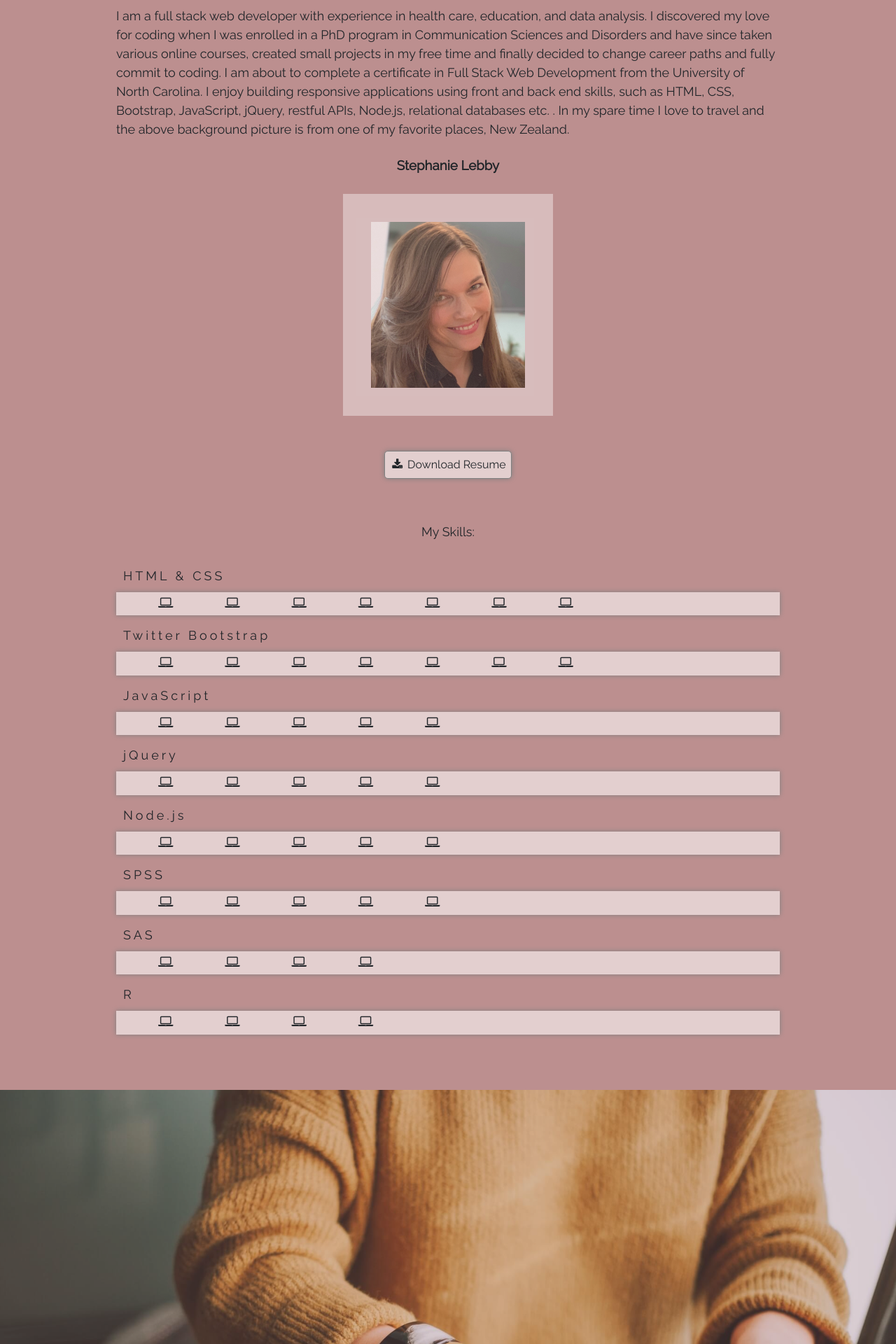
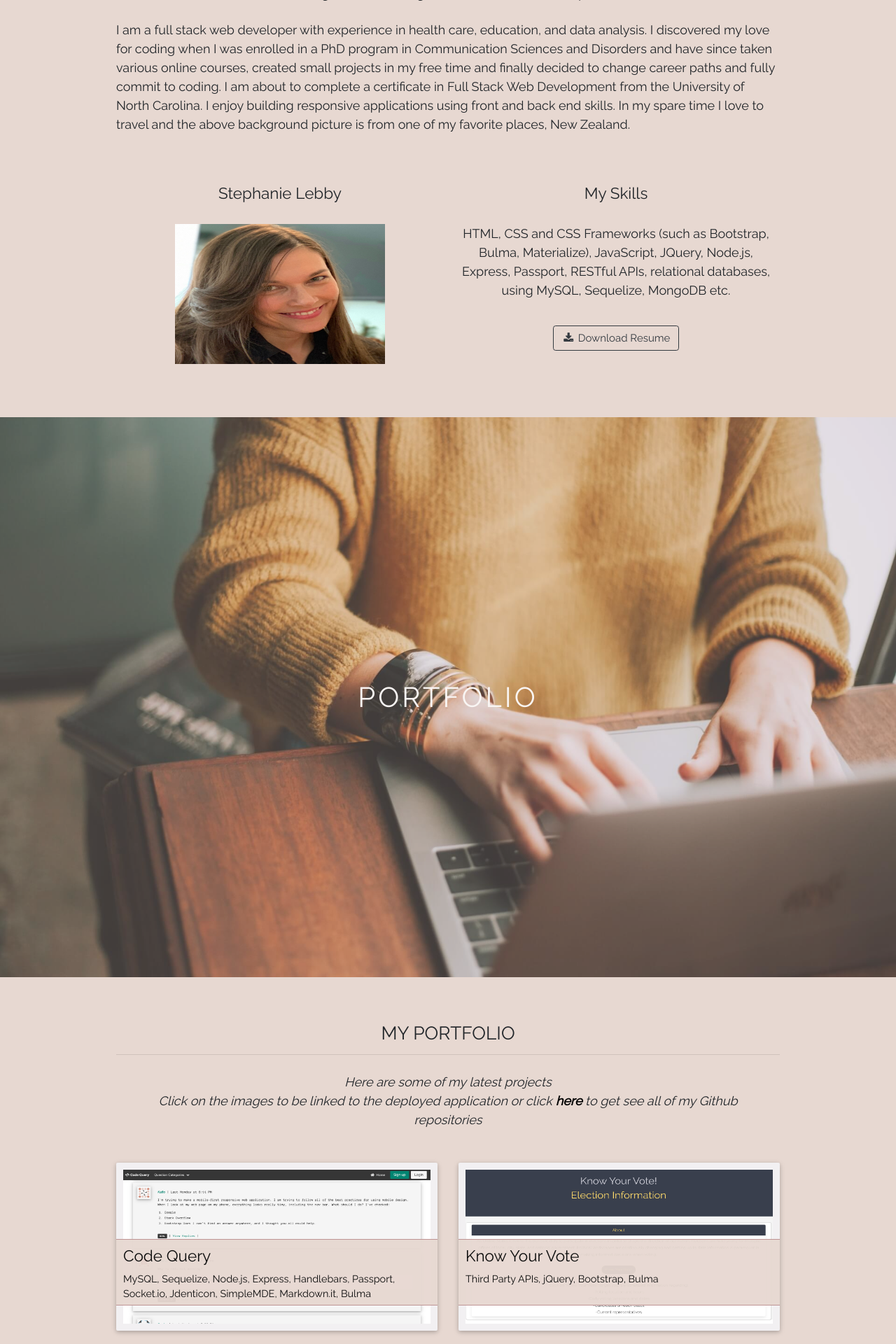
Before and after one commit to Steffield/Steffield.github.io, a PHP site: page / in a window 1280 px wide. Shown: the part 960-2880 px from the top of the page at 70% size. Run offline with PHP 8.4, Linux system fonts and the light colour scheme.

Commit message:
updated portfolio

```diff
--- a/assets/Style/style.css
+++ b/assets/Style/style.css
@@ -110,14 +104,7 @@ html {
   /* font-size: .8em;
   border: 1px solid gray */
 
-  padding: 7px;
-  border-radius: 5px;
-  box-shadow: 0px 0px 7px 0px grey;
-  background-color: #e3cfcf;
-  text-decoration: none;
-  font-size: 16px;
-  margin-top: 50px;
-  border: 1px solid gray;
+
 
 }
 
@@ -163,8 +150,13 @@ button:active {
 #sendBtn:hover{
   background-color:#bc8f8f;
   box-shadow: 0px 0px 8px 5px #e3cfcf;
+  border-color: #bc8f8f;
 
 
+}
+
+.padding-10{
+  padding:10px;
 }
 
 #toTopBtn:hover{
@@ -294,16 +286,31 @@ p{
   transform:translate(-50%,-50%);
   -ms-transform:translate(-50%,-50%);
 }
+.relative{
+  position: relative;
+}
 
 .sectionSpan{
   font-size:40px;
   color:white;
 }
 
+
 a #git:hover,
 a #linkedIn:hover {
     width: 150px;
     height: 150px;
+}
+
+.githubInText{
+  color: black;
+  padding-left: 5px;
+  /* font-size:1.2em; */
+}
+
+.githubInText:hover{
+  color: black;
+  font-size: 2em;
 }
 
 hr{
@@ -337,49 +344,16 @@ hr{
 #aboutRow{
   padding:12px 24px!important;
 }
-/*test animated frame for image- doesnt work*/
-/* .gradient-border {
-  --borderWidth: 3px;
-  background: #1D1F20;
-  position: relative;
-  border-radius: var(--borderWidth);
-}
-.gradient-border:after {
-  content: '';
-  position: absolute;
-  top: calc(-1 * var(--borderWidth));
-  left: calc(-1 * var(--borderWidth));
-  height: calc(100% + var(--borderWidth) * 2);
-  width: calc(100% + var(--borderWidth) * 2);
-  background: linear-gradient(60deg, #f79533, #f37055, #ef4e7b, #a166ab, #5073b8, #1098ad, #07b39b, #6fba82);
-  border-radius: calc(2 * var(--borderWidth));
-  z-index: -1;
-  animation: animatedgradient 3s ease alternate infinite;
-  background-size: 300% 300%;
-}
-
-
-@keyframes animatedgradient {
-	0% {
-		background-position: 0% 50%;
-	}
-	50% {
-		background-position: 100% 50%;
-	}
-	100% {
-		background-position: 0% 50%;
-	}
-} */
-
+/
 /*test end*/
 
 #myPhoto{
   max-width:100%;height:auto;
   opacity: .7;
-  border: 40px solid #e3cfcf;
+  border: 5px solid #bc8f8f;
   /* border-image-source: url("lighthousebgImg.png")!important;
   border-image-slice: 19 fill;  */
-  */
+  margin-bottom: 30px;
 }
 
 #myPhoto:hover{
@@ -400,12 +374,12 @@ hr{
 #experience,
 #addressDetails{
   font-size:18px;
-  margin-top:20px;
+  /* margin-top:20px; */
   margin-bottom: 20px;
 }
 
 #experience{
-  padding-top:30px;
+  /* padding-top:30px; */
   padding-bottom: 16px;
 }
 
@@ -436,33 +410,27 @@ hr{
 
 .pfPic{
   /* box-shadow: 1px 1px 2px 2px #e3cfcf; */
+  padding-right: 20px;
   margin-bottom:30px;
   width:100%;
   border-radius:2px;
-  padding:5px;
+  padding:10px;
   height:240px;
   background-color: #f2f0f2;
-  opacity:.7;
-  border: 5px double #6c4040;
+  /* opacity:9; */
+  box-shadow: 0 2px 5px 0 rgba(0,0,0,0.16), 0 2px 10px 0 rgba(0,0,0,0.12);
+  /* border: black solid 1px; */
+  position: relative;
+
 }
 
 .pfPic:hover{
-  opacity:1;
+  /* opacity:1;  */
   /* width:110%;
   height:auto*/
+  /* border: 2px black solid; */
 }
 
-.pf1,
-.pf2,
-.pf3,
-.pf4,
-.pf5,
-.pf6{
-    z-index: 1;
-    position: relative;
-    margin: 20px;
-    float: left;
-}
 
 .banner1,
 .banner2,
@@ -471,29 +439,55 @@ hr{
 .banner5,
 .banner6 {
   position: absolute;
-    background-color: #e3cfcf;
+    /* background-color: #bc8f8f; */
+    background-color: #e7d8d1;
     color: black;
-    width: 70%;
-    /* height: 35%; */
-    top: 45%;
-    border-radius: 2px;
-    left: 14%;
-    bottom: 8%;
+    /* left:0; */
+    bottom:0;
+    /* width: 100%;  */
+    height: 35%;
+    top: 35%;
+    /* border-radius: 2px; */
+    left: 0%;
+    right:0%;
+    /* bottom: 25%; */
+    /* padding-right: 15px;
+    padding-left:15px; */
     padding: 10px;
-    /* padding: 30px; */
-    /* opacity: .9; */
-    box-shadow: 0px 2px 3px 3px #6c4040;
-    /* margin: 20px; */
+    opacity: .95;
+    /* box-shadow: 0px 2px 3px 3px #6c4040; */
+    margin: 15px;
     font-size: .8em;
+    border-top: #bc8f8f solid 1px;
+    border-bottom: #bc8f8f solid 1px;
+
+    /* box-shadow: 0 2px 5px 0 rgba(0,0,0,0.16), 0 2px 10px 0 rgba(0,0,0,0.12); */
+    /* box-shadow: inset 0px 0px 2px rgba(0,0,0,0.16), inset 0px 0px 5px 1px rgba(0,0,0,0.12) */
+
 }
 
-/* .banner1:hover,
+
+.display-container{
+  position: relative;
+  height: 300px;
+}
+
+.display-topleft{
+  position:absolute;
+  left:0;
+  top:0;
+  background-color: #e7d8d1;
+}
+
+
+.banner1:hover,
 .banner2:hover,
 .banner3:hover,
 .banner4:hover,
-.banner5:hover {
-  opacity: .5;
-} */
+.banner5:hover,
+.banner6:hover {
+  opacity: 0;
+}
 
 /* .pfPicBanner{
   position:absolute;
--- a/index.html
+++ b/index.html
@@ -43,7 +43,7 @@
 <div class="bgImg-1" id="home">
     <div id="bgTextLeft">
         <span class="wide"><span id="nameSpan">Stephanie Lebby<br></span></span>
-        <span class="wide"><span id="jobSpan">Web Developer</span></span>
+        <span class="wide"><span id="jobSpan">Full Stack Web Developer</span></span>
 
       </div>
       <div id="bgTextRight">
@@ -63,61 +63,33 @@
 <div class="content section" id="about">
   <h3 class="center">ABOUT ME</h3>
   <hr>
-  <p class="center"><em>Bilingual German-English Full Stack Web Developer</em></p>
-  <p>I am a full stack web developer with experience in health care, education, and data analysis. I discovered my love for coding when I was enrolled in a PhD program in Communication Sciences and Disorders and have since taken various online courses, created small projects in my free time and finally decided to change career paths and fully commit to coding. I am about to complete a certificate in Full Stack Web Development from the University of North Carolina. I enjoy building responsive applications using front and back end skills, such as HTML, CSS, Bootstrap, JavaScript, jQuery, restful APIs, Node.js, relational databases etc. . In my spare time I love to travel and the above background picture is from one of my favorite places, New Zealand.</p>
+  <p class="center padding-10"><em>Bilingual German-English Full Stack Web Developer</em></p>
+  <p>I am a full stack web developer with experience in health care, education, and data analysis. I discovered my love for coding when I was enrolled in a PhD program in Communication Sciences and Disorders and have since taken various online courses, created small projects in my free time and finally decided to change career paths and fully commit to coding. I am about to complete a certificate in Full Stack Web Development from the University of North Carolina. I enjoy building responsive applications using front and back end skills. In my spare time I love to travel and the above background picture is from one of my favorite places, New Zealand.</p>
   <div class="row">
     <div class="col-md-12 center" id="aboutRow">
-      <h5><b>Stephanie Lebby</b></h5><br>
-      <img src="./assets/images/IMG_0110.jpeg" id="myPhoto" class="gradient-border" alt="Photo of Stephanie Lebby" width="300" height="200">
-      <br>
-      <form method="get" action="./assets/images/Resume.pdf">
-        <button class="button"id="resumeBtn" type="submit"><i class="fa fa-download fa-fw"></i> Download Resume</button>
-     </form>
+      <br><br>
+      <div class="row">
+        <div class= "col-md-6">
+          <h4>Stephanie Lebby</h4>
+          <br>
+          <img src="./assets/images/IMG_0110.jpeg" id="myPhoto" class="gradient-border" alt="Photo of Stephanie Lebby" width="300" height="200">
+        </div>
+        <div class="col-md-6">
+          <h4>My Skills</h4>
+          <br>
+          <p>HTML, CSS and CSS Frameworks (such as Bootstrap, Bulma, Materialize), JavaScript, JQuery, Node.js, Express, Passport, RESTful APIs, relational databases, using MySQL, Sequelize, MongoDB etc.</p>
+
+          <br>
+
+          <form method="get" action="./assets/images/Resume.pdf">
+            <button class="btn btn-outline-dark"id="resumeBtn" type="submit"><i class="fa fa-download fa-fw"></i> Download Resume</button>
+          </form>
+        </div>
+
+      </div>
     </div>
-    <!-- <div class="col-md-3" >
-      <button class="button"id="resumeBtn">
-        <i class="fa fa-download"></i> Download Resume
-      </button>
-    </div> -->
   </div>
 
-  <p id="experience" class="center">My Skills:</p>
-
-  <p class="wide language">HTML & CSS</p>
-  <div class="section skillBar">
-    <p class="skillIcons"><i class="fa fa-laptop"></i>  <i class="fa fa-laptop"></i>  <i class="fa fa-laptop"></i>  <i class="fa fa-laptop"></i>  <i class="fa fa-laptop"></i>  <i class="fa fa-laptop"></i>  <i class="fa fa-laptop"></i>  </p></div>
-
-  <p class="wide language">Twitter Bootstrap</p>
-  <div class="section skillBar">
-    <p class="skillIcons"><i class="fa fa-laptop"></i>  <i class="fa fa-laptop"></i>  <i class="fa fa-laptop"></i>  <i class="fa fa-laptop"></i>  <i class="fa fa-laptop"></i>  <i class="fa fa-laptop"></i>  <i class="fa fa-laptop"></i>  </p></div>
-
-  <p class="wide language">JavaScript</p>
-  <div class="section skillBar">
-    <p class="skillIcons"><i class="fa fa-laptop"></i>  <i class="fa fa-laptop"></i>  <i class="fa fa-laptop"></i>  <i class="fa fa-laptop"></i>  <i class="fa fa-laptop"></i>  </p></div>
-
-  <p class="wide language">jQuery</p>
-  <div class="section skillBar">
-    <p class="skillIcons"><i class="fa fa-laptop"></i>  <i class="fa fa-laptop"></i>  <i class="fa fa-laptop"></i>  <i class="fa fa-laptop"></i>  <i class="fa fa-laptop"></i>  </p></div>
-
-  <p class="wide language">Node.js</p>
-  <div class="section skillBar">
-    <p class="skillIcons"><i class="fa fa-laptop"></i>  <i class="fa fa-laptop"></i>  <i class="fa fa-laptop"></i>  <i class="fa fa-laptop"></i>  <i class="fa fa-laptop"></i>  </p></div>
-
-  <p class="wide language">SPSS</p>
-  <div class="section skillBar">
-    <p class="skillIcons"><i class="fa fa-laptop"></i>  <i class="fa fa-laptop"></i>  <i class="fa fa-laptop"></i>  <i class="fa fa-laptop"></i>  <i class="fa fa-laptop"></i>  </p></div>
-
-  <p class="wide language">SAS</p>
-    <div class="section skillBar">
-      <p class="skillIcons"><i class="fa fa-laptop"></i>  <i class="fa fa-laptop"></i>  <i class="fa fa-laptop"></i>  <i class="fa fa-laptop"></i> </p></div>
-
-  <p class="wide language">R</p>
-    <div class="section skillBar">
-      <p class="skillIcons"><i class="fa fa-laptop"></i>  <i class="fa fa-laptop"></i>  <i class="fa fa-laptop"></i>  <i class="fa fa-laptop"></i>  </p></div>
-
-  <!-- <p class="wide language">Python</p>
-    <div class="section skillBar">
-      <p class="skillIcons"><i class="fa fa-laptop"></i>  <i class="fa fa-laptop"></i>  <i class="fa fa-laptop"></i>  </p></div> -->
 
 </div>
 
@@ -133,20 +105,60 @@
 <div class="content section" id="portfolioSection">
   <h3 class="center">MY PORTFOLIO</h3>
   <hr>
-  <p class="center"><em>Here are some of my latest projects <br> Click on the images to be linked to the github repository</em></p><br>
+  <p class="center padding-10"><em>Here are some of my latest projects <br> Click on the images to be linked to the deployed application or click<b><a class="githubInText" href="https://github.com/Steffield">here </b></a>to get see all of my Github repositories</em></p><br>
 
   <!-- Project Grid-->
 
   <div class="row">
-      <div class="col-md-6" id="pf1">
-        <a  href="https://steffield.github.io/Project-One/" ><img src="./assets/images/appCurrentDesign.png" onclick="onClick(this)" class="pfPic" alt="Know Your Vote">
+    <div class="col-md-6 padding" >
+      <a  href="https://code--query.herokuapp.com/" target="_blank"><img  src="./assets/images/CQ.png" onclick="onClick(this)" class="pfPic" alt="Code Query">
+      <div class="banner1">
+        <h4>Code Query</h4>
+        <p id="subtext">MySQL, Sequelize, Node.js, Express, Handlebars, Passport, Socket.io, Jdenticon, SimpleMDE, Markdown.it, Bulma</p>
+      </div>
+      </here>
+    </div>
+
+      <div class="col-md-6 padding"id="pf1" >
+        <a  href="https://steffield.github.io/Project-One/" target="_blank"><img  src="./assets/images/KYV.png" onclick="onClick(this)" class="pfPic" alt="Know Your Vote">
+        <div class="banner2">
+          <h4>Know Your Vote</h4>
+          <p id="subtext">Third Party APIs, jQuery, Bootstrap, Bulma</p>
+        </div></a>
+      </div>
+
+    </div>
+
+    <div class="row">
+
+      <div class="col-md-6 padding">
+        <a href="https://steffield-burger-app.herokuapp.com/" target="_blank"><img src="./assets/images/burger.png" onclick="onClick(this)" class=" pfPic" alt="Day Planner">
+        <div class="banner3">
+          <h4>Burger App</h4>
+          <p id="subtext">Node.js, MySQL, Express.js, Materialize, JavaScript, Heroku Deployment</p>
+        </div></a>
+      </div>
+
+      <div class="col-md-6 padding">
+        <a href="https://github.com/Steffield/Employee-Management-System" target="_blank"><img src="./assets/images/EMS.png" onclick="onClick(this)" class=" pfPic" alt="Day Planner">
+        <div class="banner4">
+          <h4>Employee Management System</h4>
+          <p id="subtext">Node.js, Handlebars, MySQL, Inquirer, JQuery</p>
+        </div></a>
+      </div>
+
+    </div>
+
+  <!-- <div class="row">
+      <div class="col-md-6 padding"id="pf1" >
+        <a  href="https://steffield.github.io/Project-One/" ><img  src="./assets/images/appCurrentDesign.png" onclick="onClick(this)" class="pfPic" alt="Know Your Vote">
         <div class="banner1">
           <h4>Know Your Vote</h4>
           <p id="subtext">Third Party APIs, jQuery, Bulma</p>
         </div></a>
       </div>
 
-        <div class="col-md-6"id="pf2">
+        <div class="col-md-6 padding" id="pf2">
           <a href="https://steffield-burger-app.herokuapp.com/"><img src="./assets/images/burger.gif" onclick="onClick(this)" class=" pfPic" alt="Day Planner">
           <div class="banner2">
             <h4>Burger App</h4>
@@ -154,19 +166,19 @@
           </div></a>
       </div>
 
-  </div>
+  </div> -->
 
   <div class="row">
-      <div class="col-md-6"id="pf3">
-        <a href="https://steffield.github.io/WeatherApp/"><img src="./assets/images/weatherapp.png" onclick="onClick(this)" class="pfPic" alt="Weather Application">
+      <div class="col-md-6 padding"id="pf3">
+        <a href="https://steffield.github.io/WeatherApp/" target="_blank"><img src="./assets/images/WA.png" onclick="onClick(this)" class="pfPic" alt="Weather Application">
         <div class="banner3">
           <h4>Weather App</h4>
-          <p id="subtext">Third Party API, jQuery, Moment.js</p>
+          <p id="subtext">Third Party API, jQuery, Moment.js, Bootstrap</p>
         </div></a>
       </div>
 
-      <div class="col-md-6"id="pf4">
-        <a href="https://steffield.github.io/multipleChoiceQuiz/"><img src="./assets/images/quiz.png"  onclick="onClick(this)" class=" pfPic" alt="Quiz">
+      <div class="col-md-6 padding">
+        <a href="https://steffield.github.io/multipleChoiceQuiz/" target="_blank"><img id="pf4"src="./assets/images/quiz.png"  onclick="onClick(this)" class=" pfPic" alt="Quiz">
         <div class="banner4">
           <h4>Multiple Choice Quiz</h4>
           <p id="subtext">JavaScript, Bootstrap</p>
@@ -177,7 +189,7 @@
   <div class="row">
 
   <div class="col-md-6"id="pf5">
-    <a href="https://steffield.github.io/DayPlanner/"><img src="./assets/images/Planner.png" onclick="onClick(this)" class=" pfPic" alt="Day Planner">
+    <a href="https://steffield.github.io/DayPlanner/" target="_blank"><img src="./assets/images/Planner.png" onclick="onClick(this)" class=" pfPic" alt="Day Planner">
     <div class="banner2">
       <h4>Day Planner</h4>
       <p id="subtext">jQuery, Moment.js, Bootstrap</p>
@@ -185,7 +197,7 @@
   </div>
 
   <div class="col-md-6"id="pf6">
-      <a href="https://steffield.github.io/EarlyLanguageBlog/"><img src="./assets/images/LangBlog-compressor.png"  onclick="onClick(this)" class="pfPic" alt="Language Blog">
+      <a href="https://steffield.github.io/EarlyLanguageBlog/" target="_blank"><img src="./assets/images/LangBlog-compressor.png"  onclick="onClick(this)" class="pfPic" alt="Language Blog">
       <div class="banner6">
         <h4>Language Blog</h4>
         <!-- <p id="subtext">Template</p> -->
@@ -212,18 +224,10 @@
     <div class="col-md-12" id="contactPanel">
       <div id="addressDetails">
         <i class="fa fa-map-marker fa-fw margin-right"></i> Cary, NC, US<br>
-        <i class="fa fa-phone fa-fw margin-right"></i> Phone: 813 400 6633<br>
-        <i class="fa fa-envelope fa-fw margin-right"></i> Email: steffilebby@gmail.com<br>
+        <!-- <i class="fa fa-phone fa-fw margin-right"></i> Phone: 813 400 6633<br> -->
+        <i class="fa fa-envelope fa-fw margin-right"></i> steffilebby@gmail.com<br>
       </div>
       <p>Or leave me a note:</p>
-
-      <!-- <form action="https://formspree.io/steffilebby@gmail.com"method="POST">
-        <p class="contact"><input type="text" name="name" placeholder="Name"></p>
-        <p class="contact"><input type="email" name="_replyto" placeholder="Email"></p>
-        <p class="contact"><input type="subjetc" name="_subject" placeholder="Subject"></p>
-        <p class="contact"><input type="message" name="message" placeholder="Message"></p>
-        <input type="submit" value="Send" id="sendBtn">
-    </form> -->
 
     <form class="contact" id="fs-frm" name="simple-contact-form" accept-charset="utf-8" action="https://formspree.io/steffilebby@gmail.com" method="post">
       <fieldset id="fs-frm-inputs">
@@ -240,18 +244,6 @@
       </button>
       <!-- <input type="submit" value="Submit" id="sendBtn"> -->
     </form>
-
-      <!-- <form action="contact.php" method="post" target="_blank">
-        <p><input class="input" type="text" placeholder="Name" required name="name"></p>
-        <p><input class="input" type="text" placeholder="Email" required name="email"></p>
-        <p><input class="input" type="text" placeholder="Subject" required name="subject"></p>
-        <p><input class="input" type="text" placeholder="Message" required name="message"></p>
-        <p>
-          <button class="button center padding-large" id="sendBtn" type="submit">
-            <i class="fa fa-paper-plane"></i> SEND MESSAGE
-          </button>
-        </p>
-      </form> -->
     </div>
   </div>
 </div>
```
Also changed, not shown: other parts of assets/Style/style.css (+41 -19 lines), assets/Style/Screen Shot 2020-02-23 at 2.29.26 PM.png (deleted), assets/Style/background.jpg (deleted), assets/Style/contact.jpg (deleted), assets/Style/lighthousebgImg.png (deleted), assets/Style/womanWork.jpg (deleted), assets/images/CQ.png (added), assets/images/EMS.png (added), assets/images/KYV.png (added), assets/images/WA.png (added), assets/images/weatherapp.png (deleted), 4 other files.
